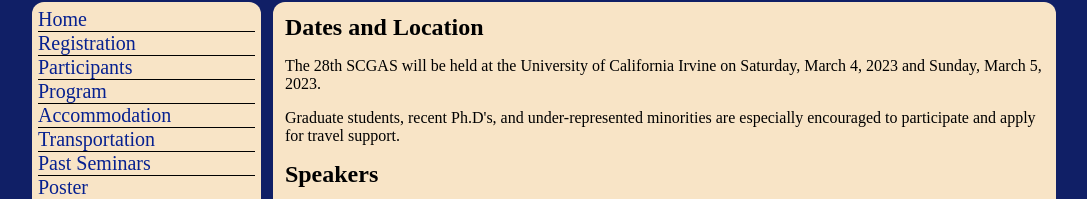
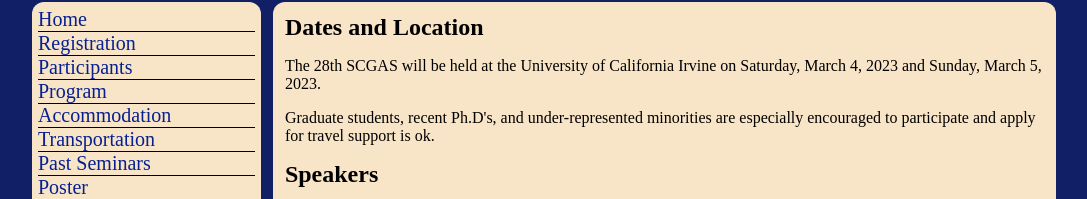
Before and after one commit to Geometry-Discovery-Project-UCI/scgas.math.uci.edu, a Vue app: page / in a window 1280 px wide. Shown: the part 158-357 px from the top of the page, without its empty margins (96-1183 px from the left). Built offline with nearby package versions, Linux system fonts and the light colour scheme.

Commit message:
Added one word to test the deployment.

```diff
--- a/src/views/HomeView.vue
+++ b/src/views/HomeView.vue
@@ -7,7 +7,7 @@
     </p>
     <p>
       Graduate students, recent Ph.D's, and under-represented minorities are
-      especially encouraged to participate and apply for travel support.
+      especially encouraged to participate and apply for travel support is ok.
     </p>
   </div>
 
```
